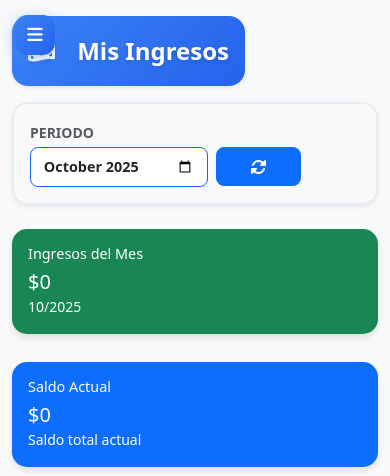
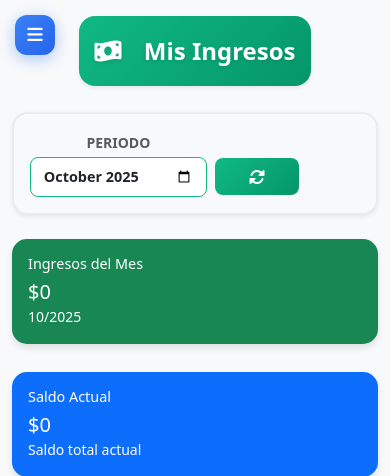
Before and after one commit to DavidGR0788/presupuesto, a Flask app: page /income/ in a window 390 px wide. Shown: the top 476 px of the page. Run offline with Flask 3, Linux system fonts and the light colour scheme; the visitor is signed in with stand-in values (Sample User, id 1); data that the repository does not hold is empty; parts of the project's set-up code (start-up, migrations or seed data) failed here and were passed over.

Commit message:
Actualizar titulo y movil de incomes

```diff
--- a/templates/incomes/index.html
+++ b/templates/incomes/index.html
@@ -3,14 +3,14 @@
 {% block title %}Ingresos - Presupuesto Personal{% endblock %}
 
 {% block content %}
-<!-- ✅ MEJORADO: Header con diseño mejorado -->
+<!-- ✅ MEJORADO: Header con diseño verde y mejor distribución -->
 <div class="header-improved mb-4">
-    <div class="row align-items-center">
-        <!-- Título principal más grande -->
-        <div class="col-12 col-md-8 mb-3 mb-md-0">
-            <div class="d-flex align-items-center">
-                <div class="title-container bg-primary rounded-4 p-3 shadow-sm">
-                    <h1 class="h1 mb-0 text-white">
+    <div class="row align-items-center g-3">
+        <!-- Título principal más grande en verde -->
+        <div class="col-12 col-md-8">
+            <div class="d-flex align-items-center justify-content-center justify-content-md-start">
+                <div class="title-container bg-success rounded-4 p-3 shadow-sm">
+                    <h1 class="h1 mb-0 text-white text-center text-md-start">
                         <i class="fas fa-money-bill-wave me-3"></i>
                         Mis Ingresos
                     </h1>
@@ -18,7 +18,7 @@
             </div>
         </div>
 
-        <!-- Controles de fecha y actualizar -->
+        <!-- Controles de fecha y actualizar más cerca -->
         <div class="col-12 col-md-4">
             <div class="controls-container bg-light rounded-4 p-3 shadow-sm">
                 <div class="row g-2 align-items-center">
@@ -27,7 +27,7 @@
                         <div class="date-selector">
                             <label class="form-label small text-muted mb-1 fw-bold">PERIODO</label>
                             <input type="month"
-                                   class="form-control form-control-lg border-primary"
+                                   class="form-control form-control-lg border-success"
                                    id="mesSelector"
                                    value="{{ mes_seleccionado }}"
                                    onchange="cambiarMes(this.value)">
@@ -37,7 +37,7 @@
                     <div class="col-4">
                         <div class="update-button">
                             <label class="form-label small text-muted mb-1 fw-bold invisible">Acción</label>
-                            <button type="button" class="btn btn-primary btn-lg w-100" onclick="location.reload()">
+                            <button type="button" class="btn btn-success btn-lg w-100" onclick="location.reload()">
                                 <i class="fas fa-sync-alt"></i>
                             </button>
                         </div>
@@ -260,22 +260,23 @@
 </div>
 
 <style>
-/* ✅ NUEVO: Estilos para el header mejorado */
+/* ✅ MEJORADO: Estilos para el header verde y distribución optimizada */
 .header-improved {
     margin-top: 1rem;
 }
 
 .title-container {
-    background: linear-gradient(135deg, #3b82f6, #2563eb) !important;
+    background: linear-gradient(135deg, #10b981, #059669) !important;
     min-height: 80px;
     display: flex;
     align-items: center;
     transition: all 0.3s ease;
+    margin-right: -10px; /* ✅ Acerca los contenedores */
 }
 
 .title-container:hover {
     transform: translateY(-2px);
-    box-shadow: 0 8px 25px rgba(59, 130, 246, 0.3) !important;
+    box-shadow: 0 8px 25px rgba(16, 185, 129, 0.3) !important;
 }
 
 .title-container h1 {
@@ -290,10 +291,11 @@
     min-height: 80px;
     display: flex;
     align-items: center;
+    margin-left: -10px; /* ✅ Acerca los contenedores */
 }
 
 .controls-container:hover {
-    border-color: #3b82f6;
+    border-color: #10b981;
     box-shadow: 0 4px 15px rgba(0,0,0,0.1);
 }
 
@@ -301,11 +303,19 @@
     font-size: 1rem;
     font-weight: 600;
     padding: 0.5rem 1rem;
+    border-color: #10b981 !important;
 }
 
 .update-button .btn-lg {
     padding: 0.5rem;
     font-size: 1.1rem;
+    background: linear-gradient(135deg, #10b981, #059669);
+    border: none;
+}
+
+.update-button .btn-lg:hover {
+    background: linear-gradient(135deg, #059669, #047857);
+    transform: scale(1.05);
 }
 
 /* ✅ NUEVO: Estilos para reorganización móvil */
@@ -341,7 +351,7 @@
     }
 }
 
-/* ✅ MEJORADO: Estilos responsive para header */
+/* ✅ MEJORADO: Estilos responsive para header - CENTRADO EN MÓVIL */
 @media (max-width: 767.98px) {
     .header-improved {
         margin-top: 0.5rem;
@@ -351,14 +361,19 @@
         min-height: 70px;
         text-align: center;
         justify-content: center;
+        margin-right: 0; /* ✅ Reset margin en móvil */
+        margin-bottom: 10px; /* ✅ Espacio entre contenedores en móvil */
     }
 
     .title-container h1 {
         font-size: 1.5rem;
+        text-align: center !important; /* ✅ Forzar centrado en móvil */
     }
 
     .controls-container {
         min-height: auto;
+        margin-left: 0; /* ✅ Reset margin en móvil */
+        text-align: center;
     }
 
     .date-selector .form-control-lg {
@@ -369,6 +384,15 @@
     .update-button .btn-lg {
         padding: 0.4rem;
         font-size: 1rem;
+    }
+
+    /* ✅ Asegurar que todo esté centrado en móvil */
+    .d-flex.align-items-center.justify-content-center.justify-content-md-start {
+        justify-content: center !important;
+    }
+
+    .text-center.text-md-start {
+        text-align: center !important;
     }
 }
 
@@ -402,6 +426,15 @@
     .title-container h1 {
         font-size: 1.75rem;
     }
+
+    /* ✅ Ajustar márgenes para tablets */
+    .title-container {
+        margin-right: -5px;
+    }
+
+    .controls-container {
+        margin-left: -5px;
+    }
 }
 
 /* Mejoras para pantallas grandes */
@@ -416,6 +449,27 @@
 
     .controls-container {
         min-height: 90px;
+    }
+
+    /* ✅ Ajustar márgenes para desktop */
+    .title-container {
+        margin-right: -15px;
+    }
+
+    .controls-container {
+        margin-left: -15px;
+    }
+}
+
+/* ✅ Asegurar que el título esté siempre centrado en móvil */
+@media (max-width: 767.98px) {
+    .title-container h1.text-center.text-md-start {
+        text-align: center !important;
+        width: 100%;
+    }
+
+    .title-container .d-flex {
+        justify-content: center !important;
     }
 }
 </style>
```
